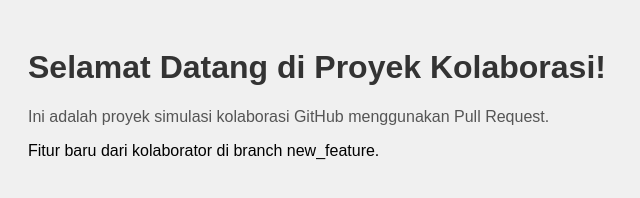
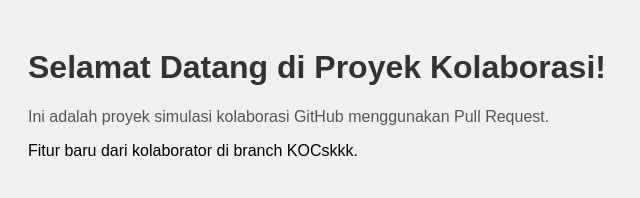
Before and after one commit to donadlollin/kolaborasi-repo, a plain HTML site: page index.html in a window 1280 px wide. Shown: the full height of the page, 0-640 px from the left. Drawn offline with Linux system fonts and the light colour scheme.

Commit message:
Menambahkan Div fitur kocak

```diff
--- a/index.html
+++ b/index.html
@@ -10,6 +10,6 @@
     <p>
       Ini adalah proyek simulasi kolaborasi GitHub menggunakan Pull Request.
     </p>
-    <div>Fitur baru dari kolaborator di branch new_feature.</div>
+    <div>Fitur baru dari kolaborator di branch KOCskkk.</div>
   </body>
 </html>
```
